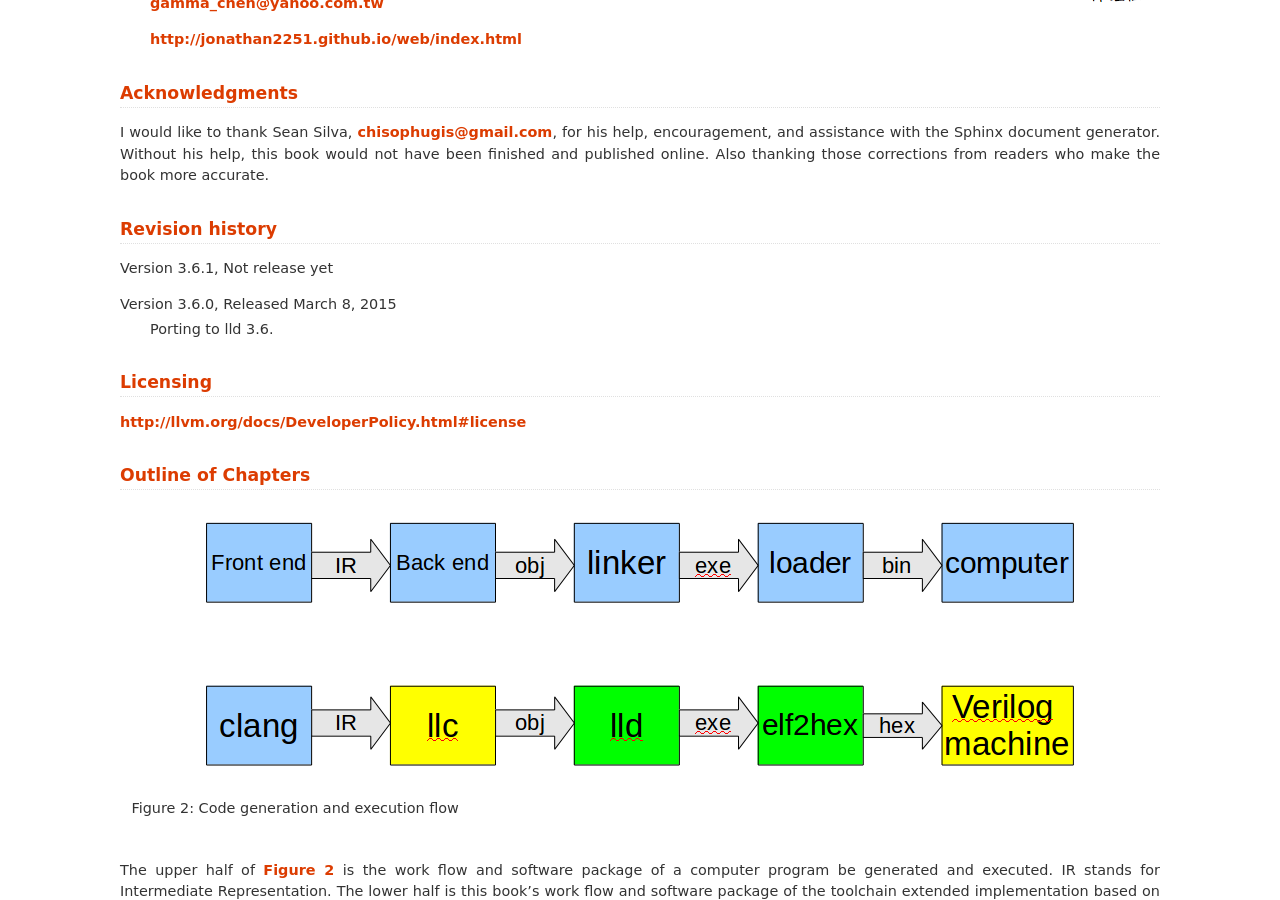
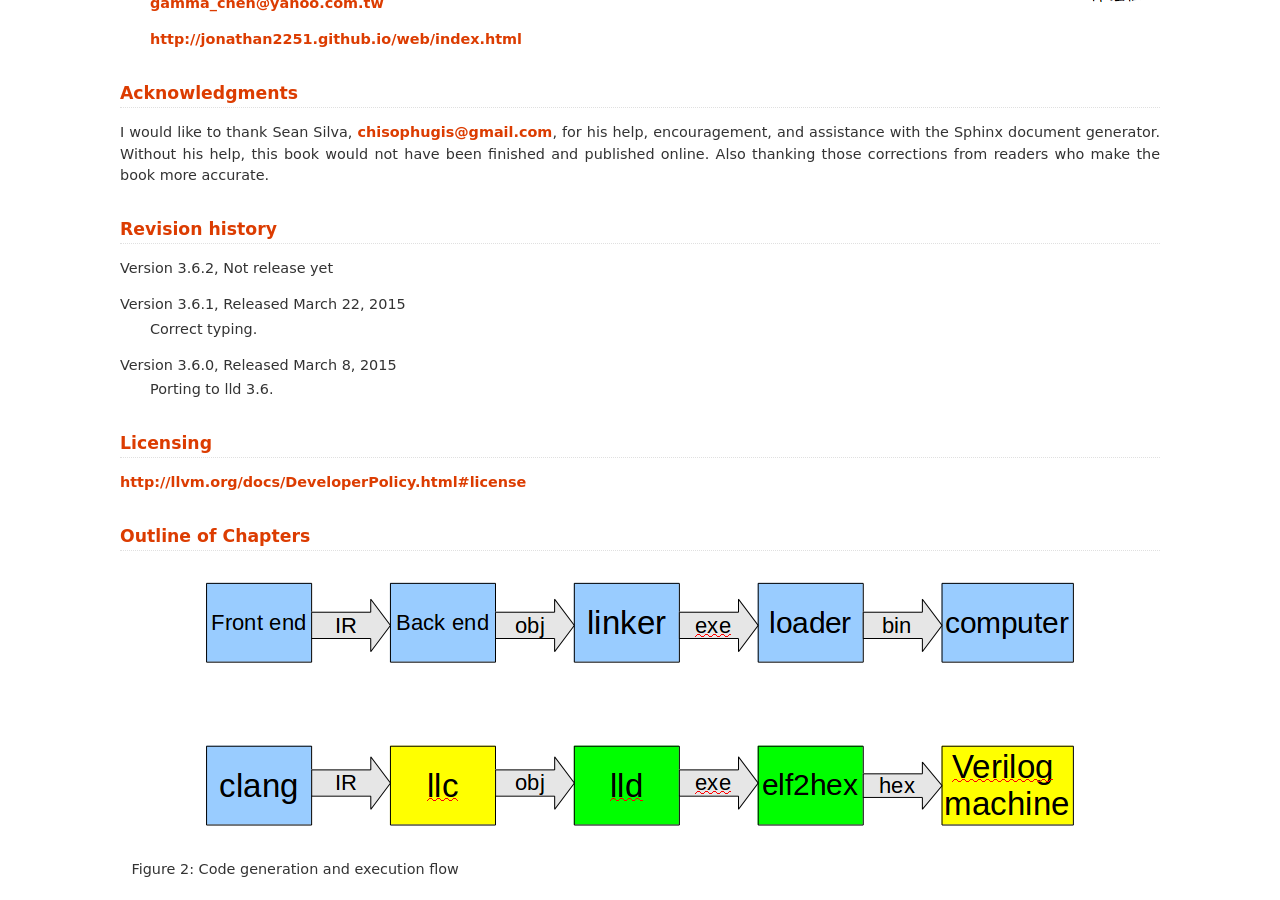
Before and after one commit to Jonathan2251/lbt, a Sphinx documentation site: the page built from source/about.rst, in a window 1280 px wide and 900 px high, scrolled down 431 px. Built offline with Sphinx 7.4.7, drawn with Linux system fonts in a browser that asks for light colours; formulas are drawn with MathJax 3.

Commit message:
Correct typing

```diff
--- a/source/about.rst
+++ b/source/about.rst
@@ -31,7 +31,10 @@ Also thanking those corrections from readers who make the book more accurate.
 Revision history
 ----------------
 
-Version 3.6.1, Not release yet
+Version 3.6.2, Not release yet
+
+Version 3.6.1, Released March 22, 2015
+  Correct typing.
 
 Version 3.6.0, Released March 8, 2015
   Porting to lld 3.6.
--- a/source/conf.py
+++ b/source/conf.py
@@ -48,9 +48,9 @@ copyright = u'2013, LLVM'
 # built documents.
 #
 # The short X.Y version.
-version = '3.6.0'
+version = '3.6.1'
 # The full version, including alpha/beta/rc tags.
-release = '3.6.0'
+release = '3.6.1'
 
 # The language for content autogenerated by Sphinx. Refer to documentation
 # for a list of supported languages.
```
Also changed, not shown: 1 other file.
